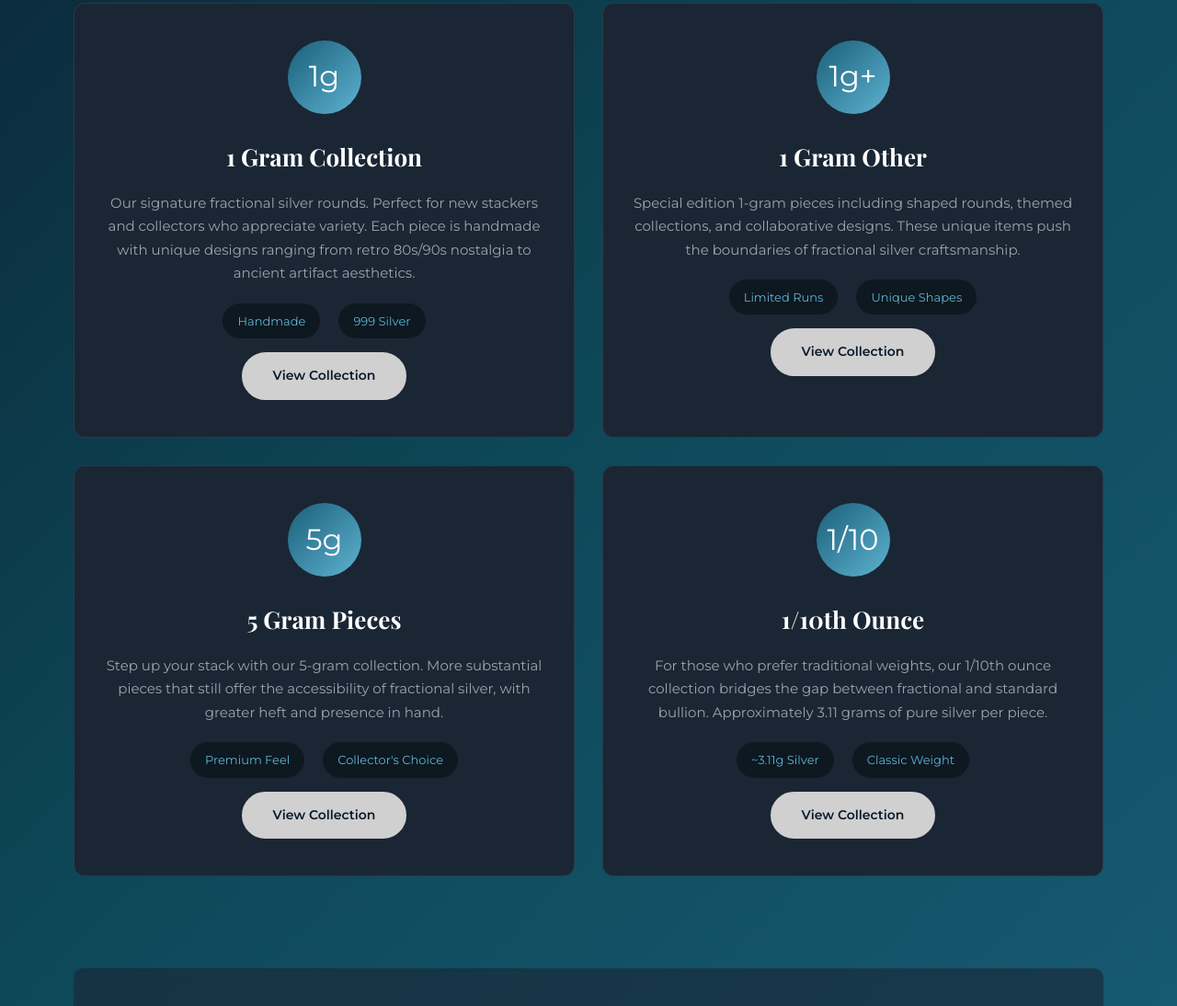
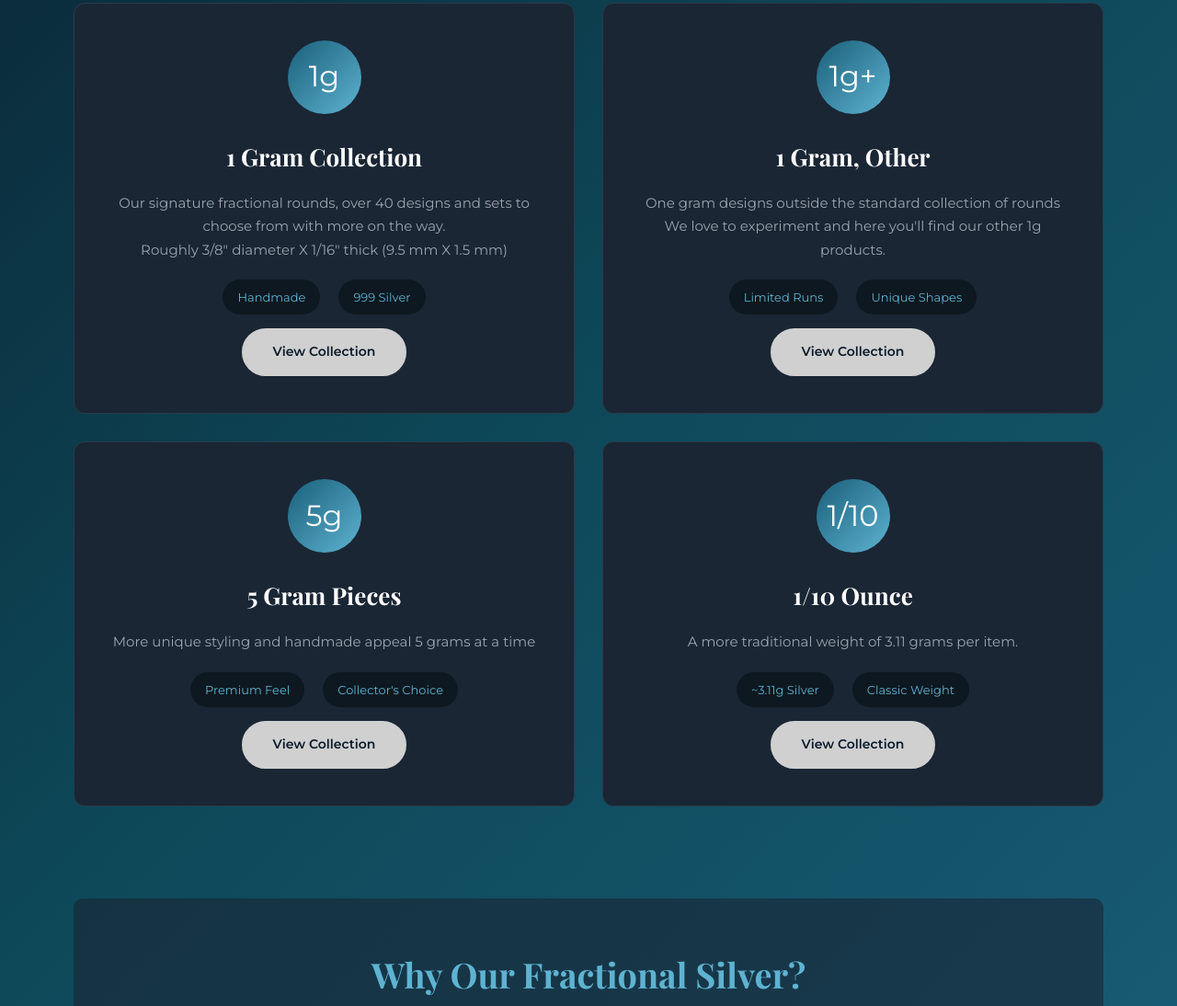
Before and after one commit to Randd8/test, a plain HTML site: page collections.html in a window 1280 px wide. Shown: the part 705-1799 px from the top of the page at 92% size. Drawn offline with nearby package versions, Linux system fonts and the light colour scheme.

Commit message:
Update collection descriptions and measurements

```diff
--- a/collections.html
+++ b/collections.html
@@ -375,7 +375,7 @@
                 <a href="#one-gram-collection" class="collection-card">
                     <div class="collection-icon">1g</div>
                     <h3>1 Gram Collection</h3>
-                    <p>Our signature fractional silver rounds. Perfect for new stackers and collectors who appreciate variety. Each piece is handmade with unique designs ranging from retro 80s/90s nostalgia to ancient artifact aesthetics.</p>
+                    <p>Our signature fractional rounds, over 40 designs and sets to choose from with more on the way.<br>Roughly 3/8" diameter X 1/16" thick (9.5 mm X 1.5 mm)</p>
                     <div class="collection-meta">
                         <span class="meta-item">Handmade</span>
                         <span class="meta-item">999 Silver</span>
@@ -386,8 +386,8 @@
                 <!-- 1 Gram Other -->
                 <a href="#one-gram-other" class="collection-card">
                     <div class="collection-icon">1g+</div>
-                    <h3>1 Gram Other</h3>
-                    <p>Special edition 1-gram pieces including shaped rounds, themed collections, and collaborative designs. These unique items push the boundaries of fractional silver craftsmanship.</p>
+                    <h3>1 Gram, Other</h3>
+                    <p>One gram designs outside the standard collection of rounds<br>We love to experiment and here you'll find our other 1g products.</p>
                     <div class="collection-meta">
                         <span class="meta-item">Limited Runs</span>
                         <span class="meta-item">Unique Shapes</span>
@@ -399,7 +399,7 @@
                 <a href="#five-gram" class="collection-card">
                     <div class="collection-icon">5g</div>
                     <h3>5 Gram Pieces</h3>
-                    <p>Step up your stack with our 5-gram collection. More substantial pieces that still offer the accessibility of fractional silver, with greater heft and presence in hand.</p>
+                    <p>More unique styling and handmade appeal 5 grams at a time</p>
                     <div class="collection-meta">
                         <span class="meta-item">Premium Feel</span>
                         <span class="meta-item">Collector's Choice</span>
@@ -410,8 +410,8 @@
                 <!-- 1/10th Ounce -->
                 <a href="#tenth-ounce" class="collection-card">
                     <div class="collection-icon">1/10</div>
-                    <h3>1/10th Ounce</h3>
-                    <p>For those who prefer traditional weights, our 1/10th ounce collection bridges the gap between fractional and standard bullion. Approximately 3.11 grams of pure silver per piece.</p>
+                    <h3>1/10 Ounce</h3>
+                    <p>A more traditional weight of 3.11 grams per item.</p>
                     <div class="collection-meta">
                         <span class="meta-item">~3.11g Silver</span>
                         <span class="meta-item">Classic Weight</span>
@@ -423,7 +423,7 @@
 
         <!-- Info Section -->
         <div class="info-section">
-            <h2>Why Fractional Silver?</h2>
+            <h2>Why Our Fractional Silver?</h2>
             <p>Fractional silver makes stacking accessible. Instead of committing to full ounces and heavier bars, you can build your collection gradually. You'll likely be shocked to see how quickly your stack grows.<br><br>Discover new designs regularly and enjoy the tactile pleasure of handmade pieces. Each fractional piece is crafted with care—most stamped or cast by hand—giving you something truly unique in a world of mass-produced bullion.</p>
         </div>
     </div>
```
